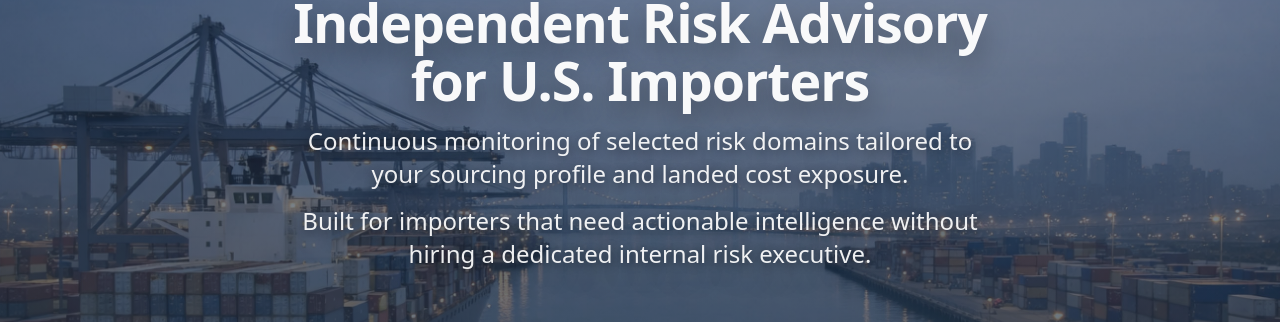
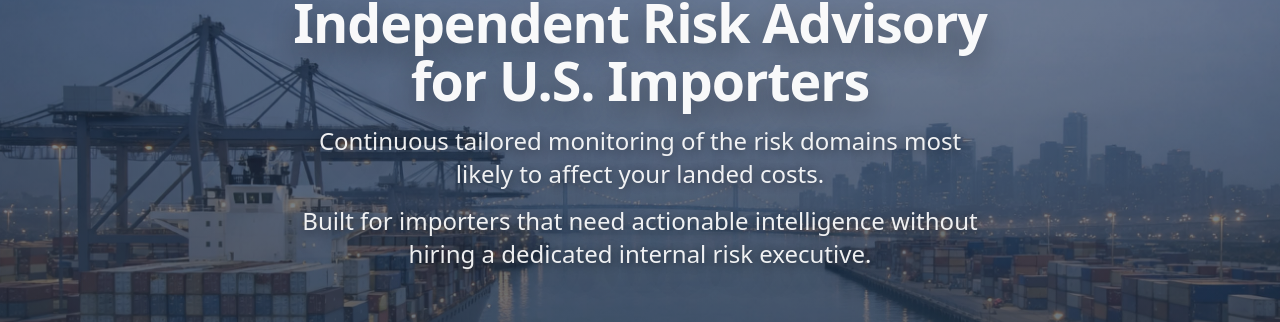
Before and after one commit to importrisk/import-risk-intelligence-site, a Jekyll site: the page built from index.html, in a window 1280 px wide. Shown: the part 150-472 px from the top of the page. Built offline with Jekyll 4.4.1, drawn with Linux system fonts in a browser that asks for light colours.

Commit message:
Update index.html

```diff
--- a/index.html
+++ b/index.html
@@ -17,7 +17,7 @@ description: Independent risk assessment for U.S. importers.
     </h1>
 
     <p class="hero-subtitle">
-      Continuous monitoring of selected risk domains tailored to your sourcing profile and landed cost exposure.
+      Continuous tailored monitoring of the risk domains most likely to affect your landed costs.
     </p>
 
     <p class="hero-subtitle">
```
